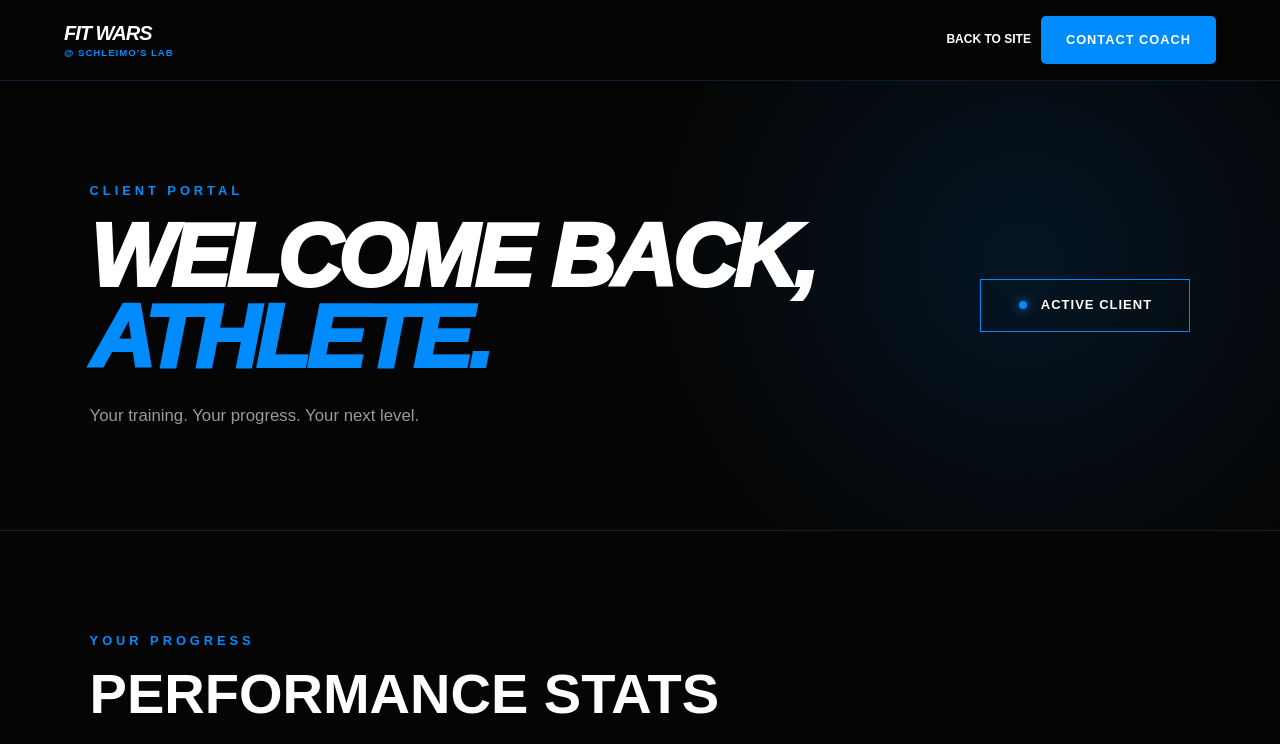
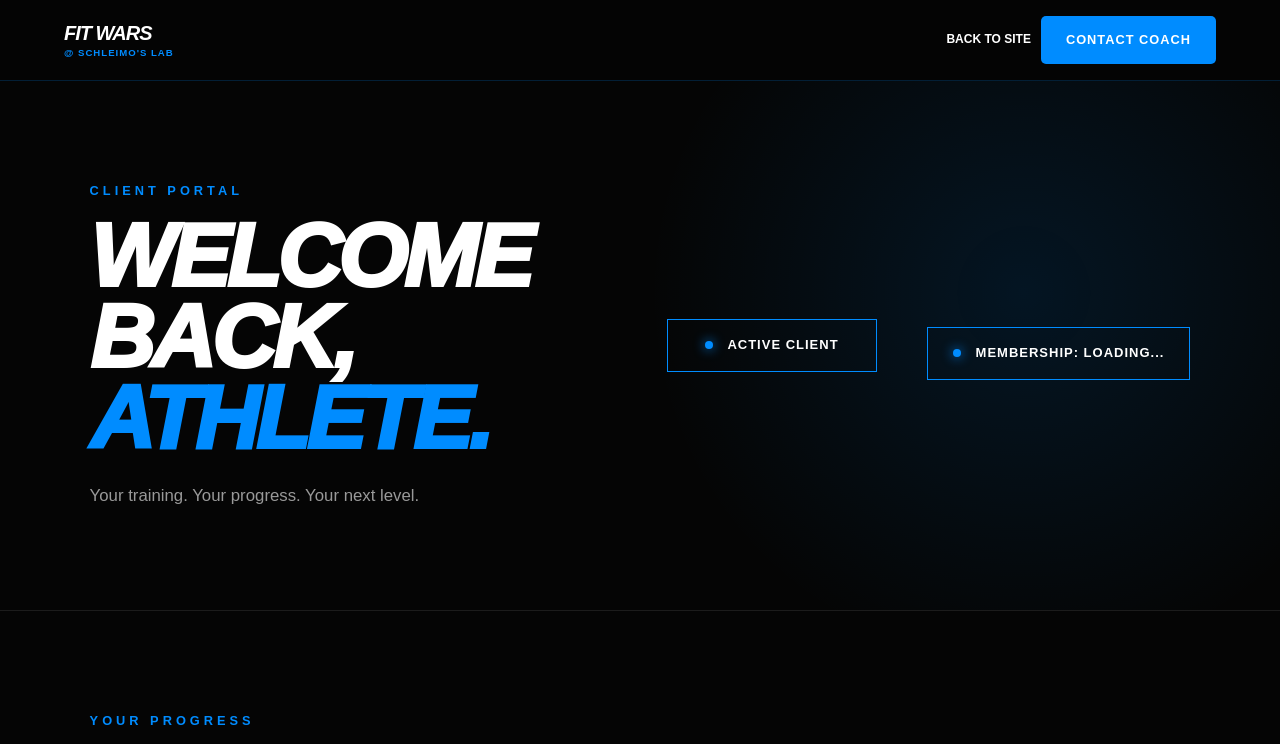
Before and after one commit to Schleident/FIT-WARS-SCHLEIMOS-LAB, a plain HTML site: page dashboard.html in a window 1280 px wide. Shown: the top 744 px of the page. Drawn offline with Linux system fonts and the light colour scheme.

Commit message:
Include membership plan in dashboard status
Added membership plan display to the dashboard.

```diff
--- a/dashboard.html
+++ b/dashboard.html
@@ -80,7 +80,10 @@
             <span class="status-dot"></span>
             ACTIVE CLIENT
         </div>
-
+<div class="dashboard-status" style="margin-top:15px;">
+    <span class="status-dot"></span>
+    <span id="membershipPlan">MEMBERSHIP: LOADING...</span>
+</div>
 
     </section>
 
```
